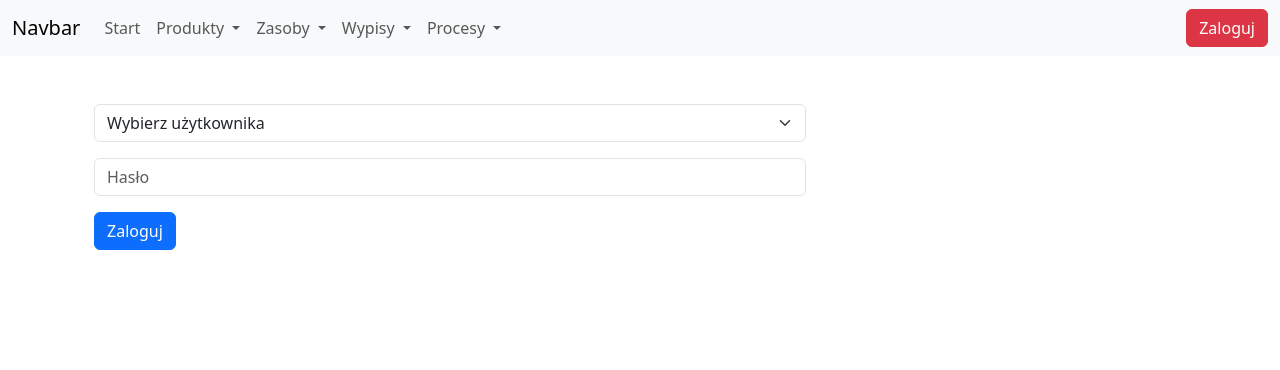
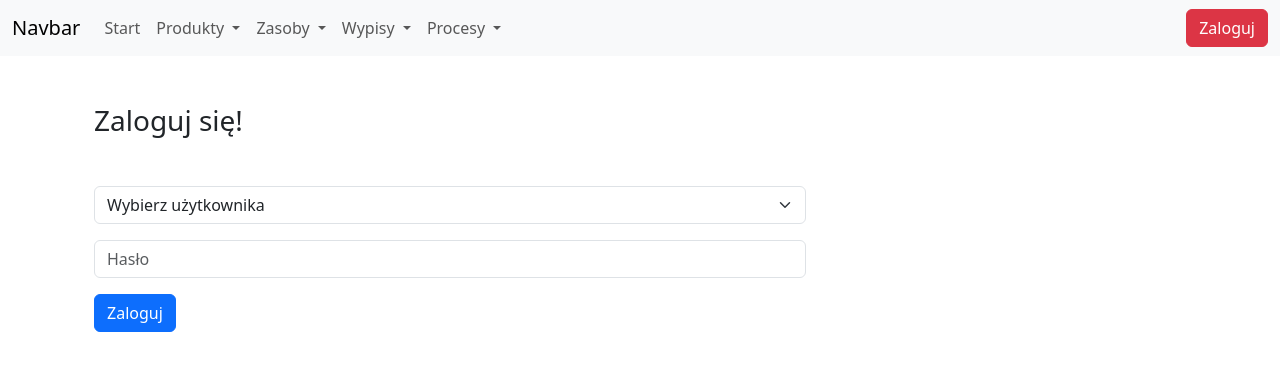
Before and after one commit to kkolcz/project-wypisy, an Angular app in the folder frontend/: page /login in a window 1280 px wide. Shown: the top 370 px of the page. Built offline with nearby package versions, Linux system fonts and the light colour scheme.

Commit message:
add title

```diff
--- a/frontend/src/app/components/login/login.component.html
+++ b/frontend/src/app/components/login/login.component.html
@@ -1,5 +1,5 @@
 <div class="container mt-5">
-
+    <h3 class="mb-5">Zaloguj się!</h3>
     <!-- Inputs -->
     <form [formGroup]="signinForm">
         <div class="input-outline mb-3">
```
